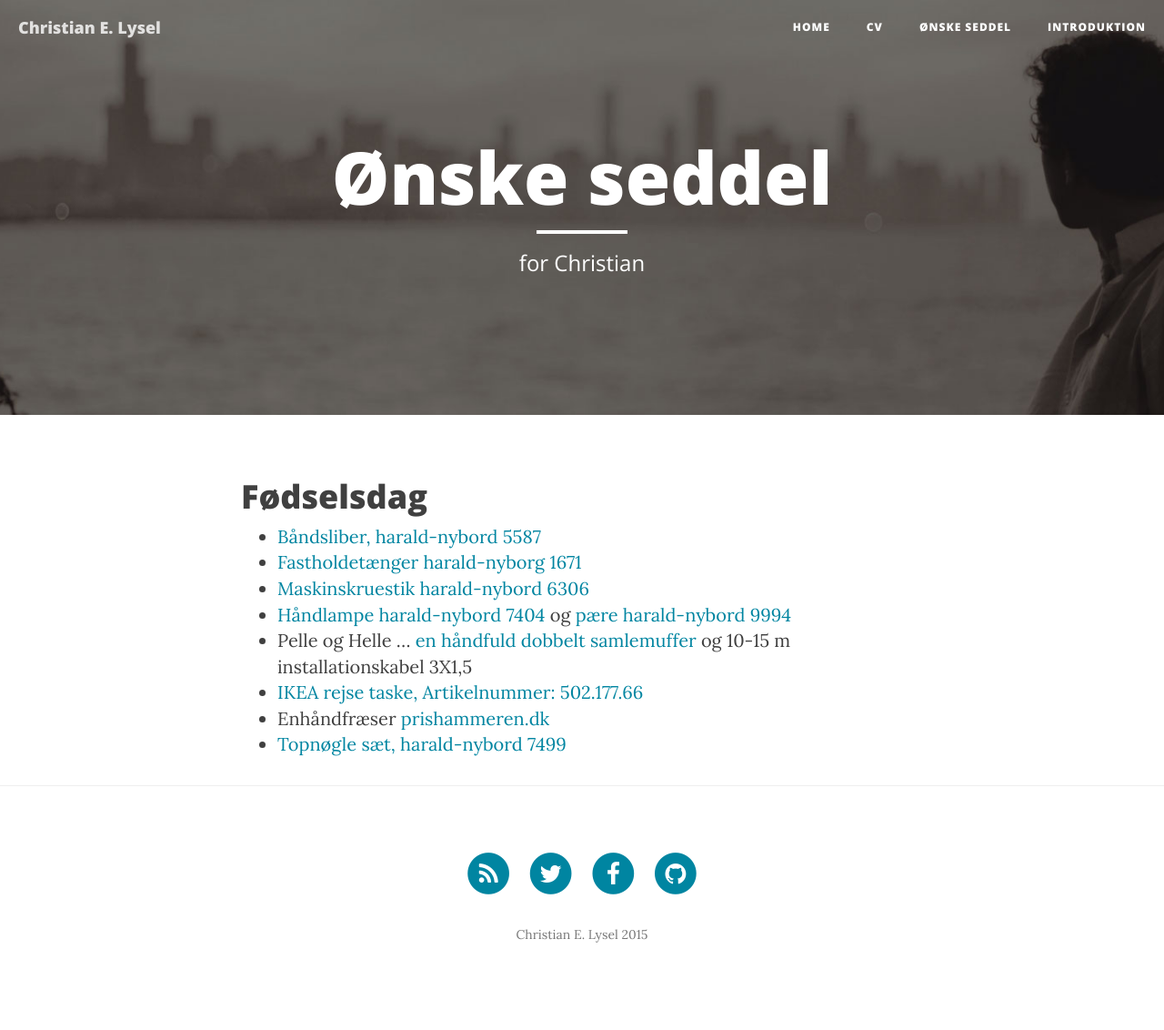
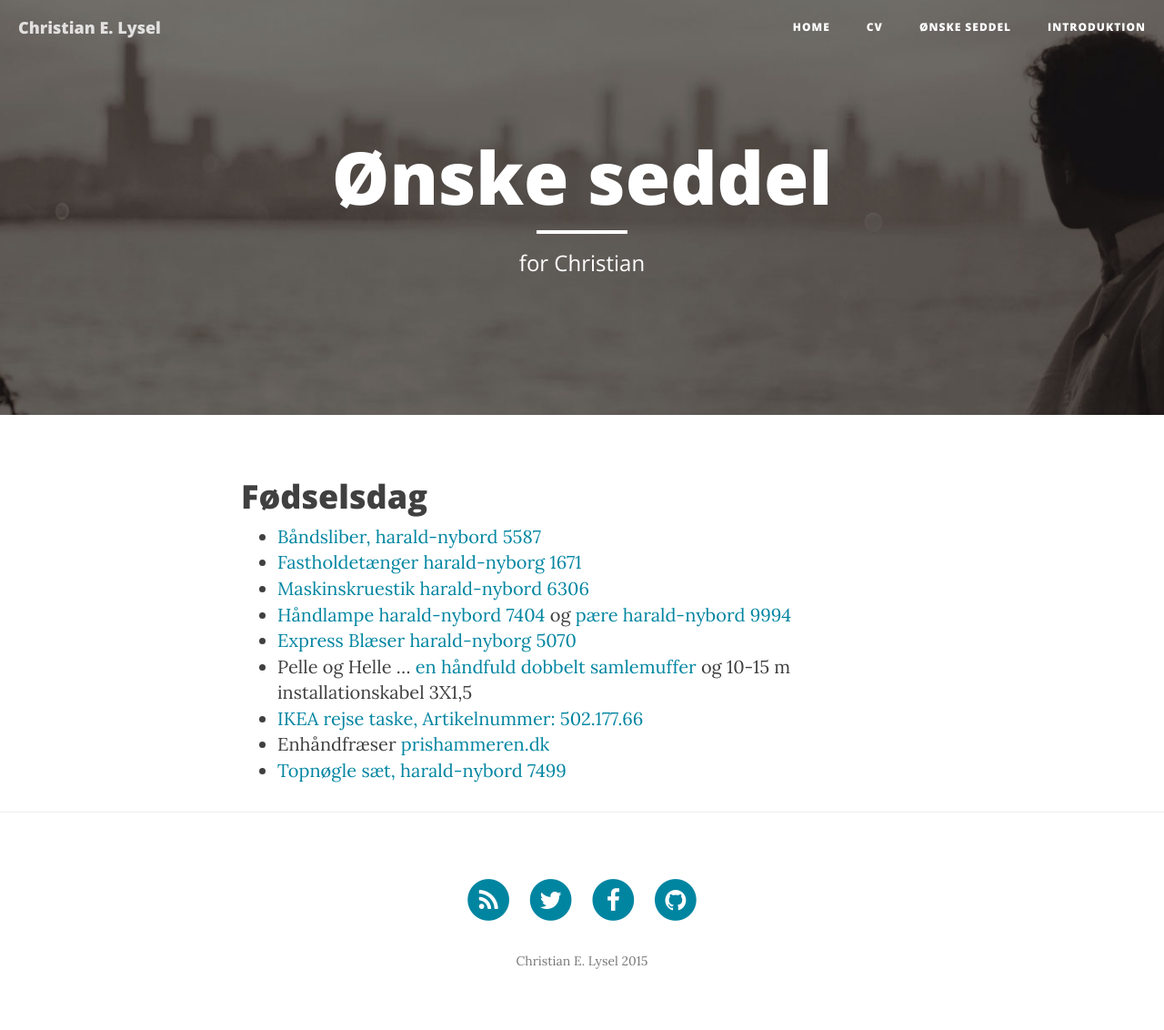
Before and after one commit to clysel/christian.lysel.net, a Jekyll site: the page built from gave.markdown, in a window 1280 px wide. Shown: the whole page at 91% size. Built offline with Jekyll 4.4.1, drawn with Linux system fonts in a browser that asks for light colours; nearby versions of some CDN libraries; before the commit the page ends 1103 px from its top, so only the background shows below that.

Commit message:
gas blæser tilføjet

```diff
--- a/gave.markdown
+++ b/gave.markdown
@@ -10,6 +10,7 @@
  * [Fastholdetænger harald-nyborg 1671](http://www.harald-nyborg.dk/p1671/fastholdetaenger-i-saet)
  * [Maskinskruestik harald-nybord 6306](http://www.harald-nyborg.dk/p6306/maskinskruestik-3)
  * [Håndlampe harald-nybord 7404](http://www.harald-nyborg.dk/p7404/haandlampe-med-5-m-ledning) og [pære harald-nybord 9994](http://www.harald-nyborg.dk/p9994/led-paere-14w-e27-krone)
+ * [Express Blæser harald-nyborg 5070](http://www.harald-nyborg.dk/p5070/express-blaeselampe)
  * Pelle og Helle ... [en håndfuld dobbelt samlemuffer](http://www.harald-nyborg.dk/p5388/samlemuffe-dobbel-2-5mm-100stk) og 10-15 m installationskabel 3X1,5
  * [IKEA rejse taske, Artikelnummer: 502.177.66](http://www.ikea.com/dk/da/catalog/products/50217766/)
  * Enhåndfræser [prishammeren.dk](http://www.prishammeren.dk/shop/makita-enhaandsfraeser-5019p.html)
```
